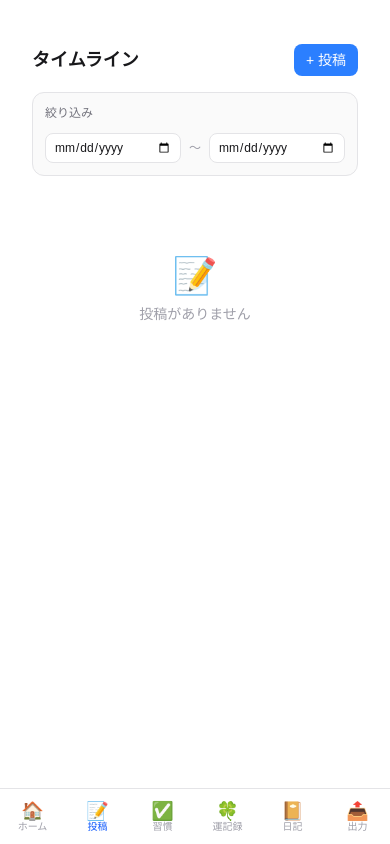
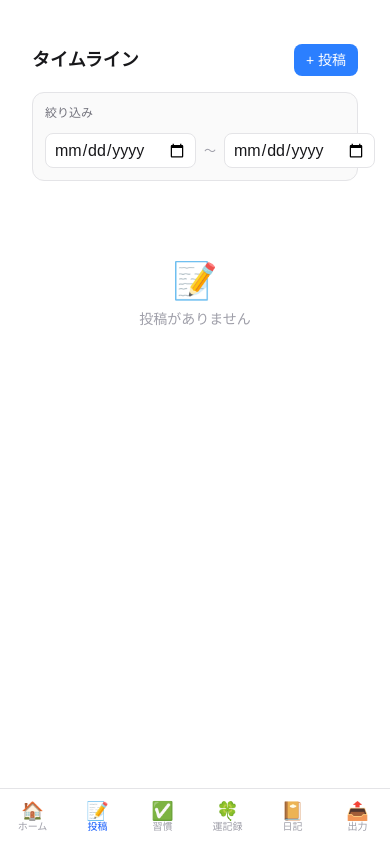
Before and after one commit to sen-sketch/self-insight-app, a Next.js app: page /timeline in a window 390 px wide. Built offline with nearby package versions, Linux system fonts and the light colour scheme.

Commit message:
fix(mobile): prevent auto-zoom on input focus by enforcing font-size and locking viewport scale

```diff
--- a/src/app/globals.css
+++ b/src/app/globals.css
@@ -5,12 +5,6 @@
   --foreground: #171717;
 }
 
-@theme inline {
-  --color-background: var(--background);
-  --color-foreground: var(--foreground);
-  --font-sans: var(--font-geist-sans);
-  --font-mono: var(--font-geist-mono);
-}
 
 @media (prefers-color-scheme: dark) {
   :root {
@@ -25,6 +19,12 @@
   font-family: Arial, Helvetica, sans-serif;
 }
 
+input,
+textarea,
+select {
+  font-size: max(16px, 1rem);
+}
+
 html,
 body {
   overflow-x: hidden;
--- a/src/app/layout.tsx
+++ b/src/app/layout.tsx
@@ -21,6 +21,7 @@
 export const viewport: Viewport = {
   width: "device-width",
   initialScale: 1,
+  maximumScale: 1,
   viewportFit: "cover",
 };
 
```
